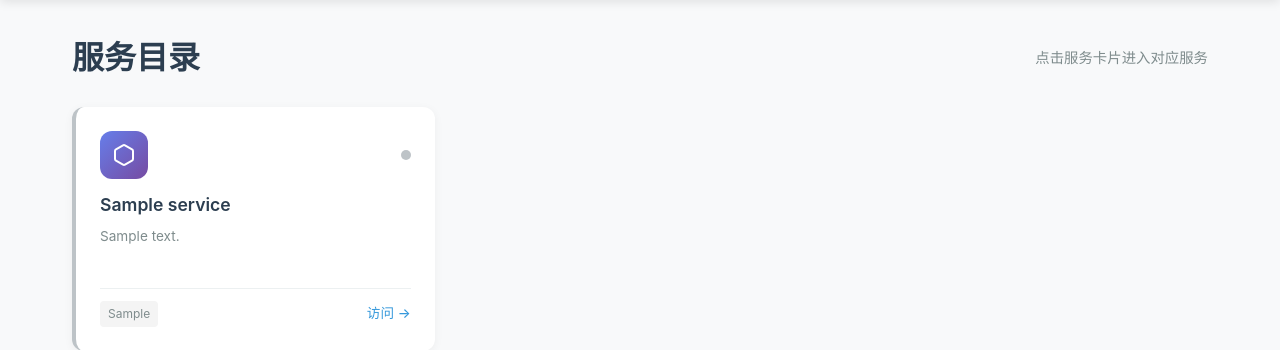
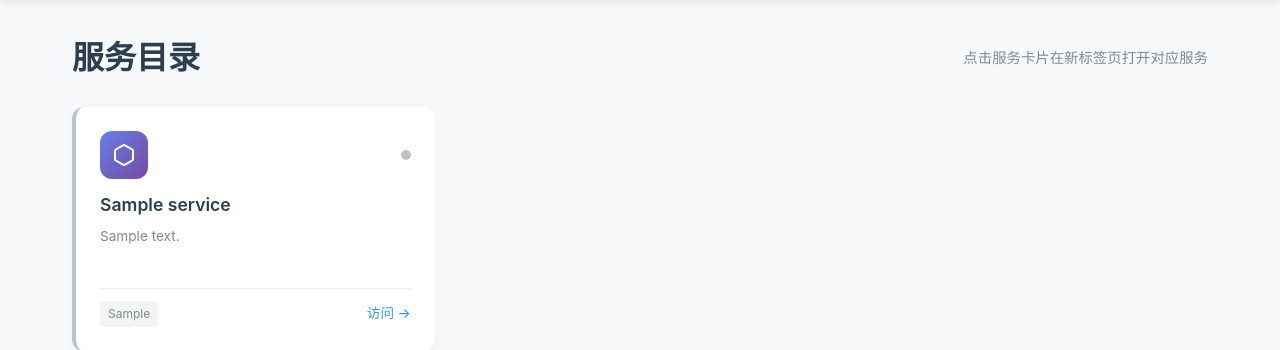
Before and after one commit to oh-yeah-zzy/Hermes, a Python web app: template templates/services.html in a window 1280 px wide. Shown: the part 60-410 px from the top of the page. Run offline with Jinja, Linux system fonts and the light colour scheme; the template is opened without the code that fills it: most values are stand-ins (such as "Sample title", 1, 10 or a date in 2020).

Commit message:
feat: 服务目录卡片新标签页打开

```diff
--- a/templates/services.html
+++ b/templates/services.html
@@ -4,13 +4,13 @@
 <div class="services-page">
     <div class="page-header">
         <h1>服务目录</h1>
-        <span class="header-info">点击服务卡片进入对应服务</span>
+        <span class="header-info">点击服务卡片在新标签页打开对应服务</span>
     </div>
 
     {% if services %}
     <div class="services-grid">
         {% for service in services %}
-        <a href="{{ service.base_url }}" class="service-card status-{{ service.status }}" data-icon="{{ service.icon }}">
+        <a href="{{ service.base_url }}" class="service-card status-{{ service.status }}" data-icon="{{ service.icon }}" target="_blank" rel="noopener noreferrer">
             <div class="service-header">
                 <span class="service-icon">
                     {% if service.icon == 'shield' %}
```
Also changed, not shown: 1 other file.
